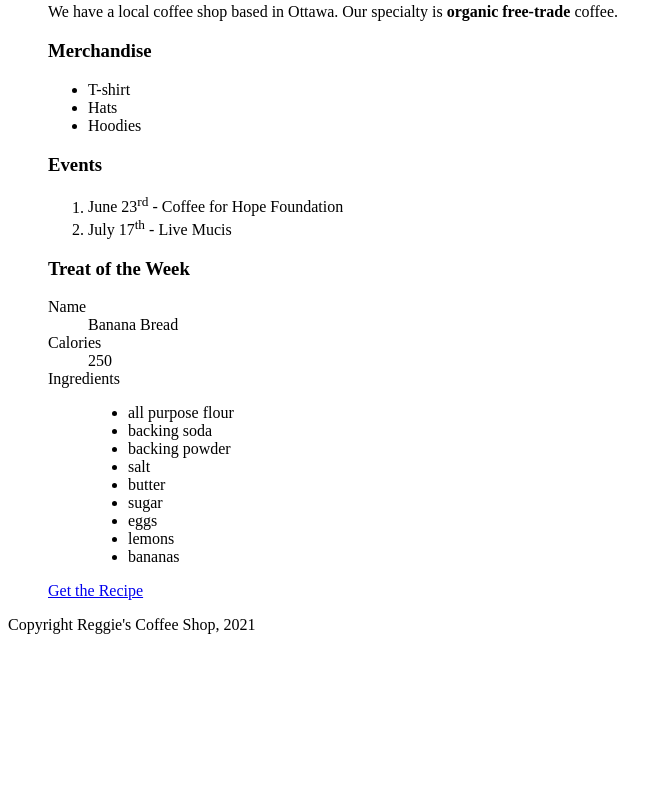
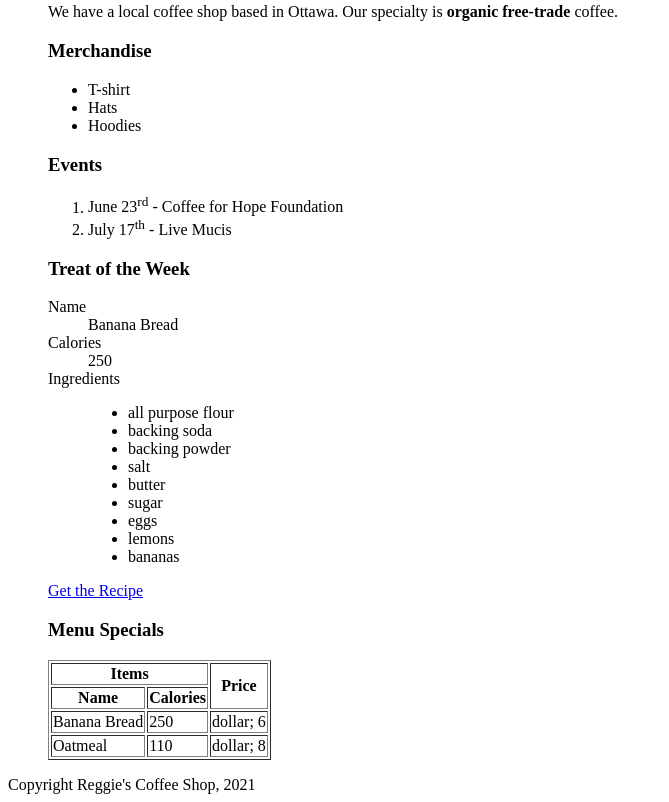
Before and after one commit to hui00011/hui00011.github.io, a plain HTML site: page week4/index.html in a window 1280 px wide. Shown: the part 902-1704 px from the top of the page, without its empty margins (0-669 px from the left). Before the commit the page ends 1544 px from the top, so only its background shows below. Drawn offline with Linux system fonts and the light colour scheme.

Commit message:
adds tables to home and contact us page

```diff
--- a/week4/index.html
+++ b/week4/index.html
@@ -95,7 +95,34 @@
         </dd>
       </dl>
       <!-- Adding an external link -->
-      <a href="https://www.yummly.com/recipe/Banana-Bread-1033797?prm-v1" target="_blank">Get the Recipe</a>
+      <a href="https://www.yummly.com/recipe/Banana-Bread-1033797?prm-v1" target="_blank">Get the Recipe
+      </a>
+    <section>
+      <h3>Menu Specials</h3>
+      <table border>
+        <thead>
+          <tr>
+            <th colspan="2">Items</th>
+            <th rowspan="2">Price</th>
+          </tr>
+          <tr>
+            <th>Name</th>
+            <th>Calories</th>
+          </tr>
+        </thead>
+        <tbody>
+          <tr>
+            <td>Banana Bread</td>
+            <td>250</td>
+            <td>dollar; 6</td>
+          </tr>
+          <tr>
+            <td>Oatmeal</td>
+            <td>110</td>
+            <td>dollar; 8</td>
+          </tr>
+        </tbody>
+      </table>
     </section>
 
   </main>
```
Also changed, not shown: week4/contact.html (+20 -0 lines).
